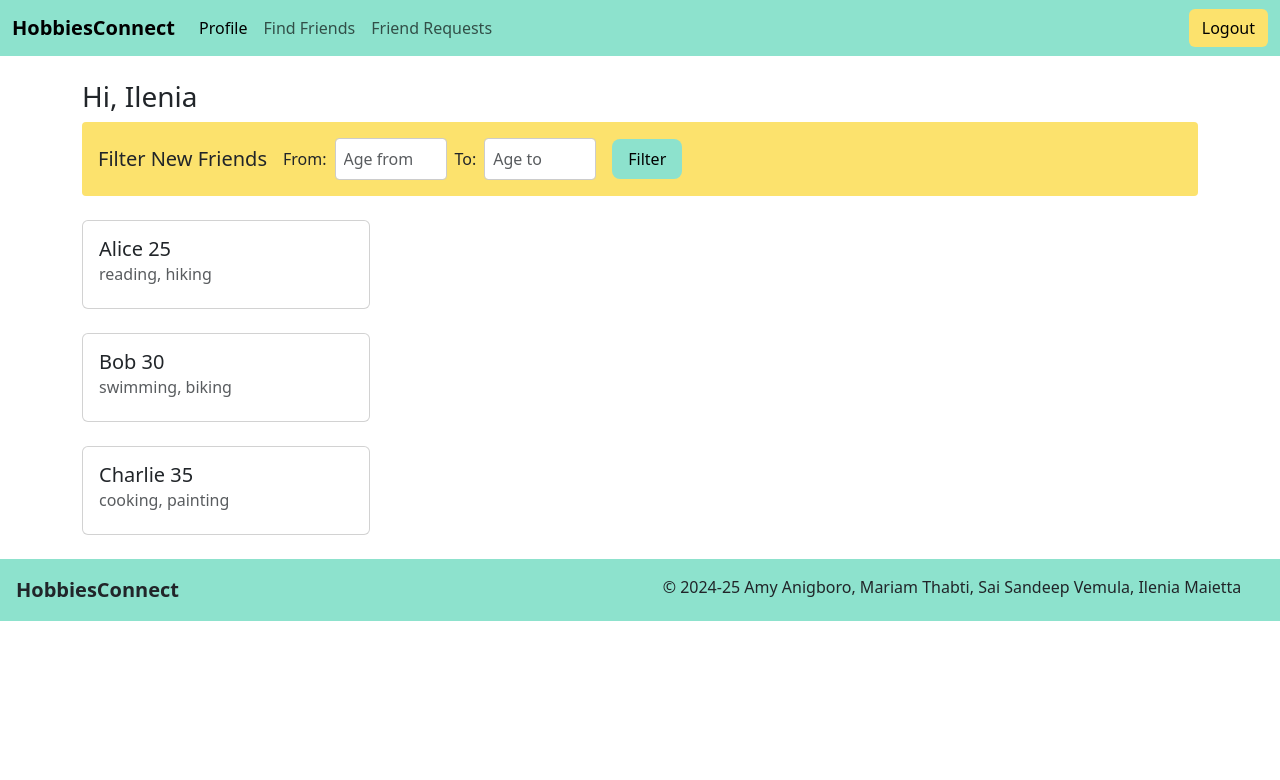
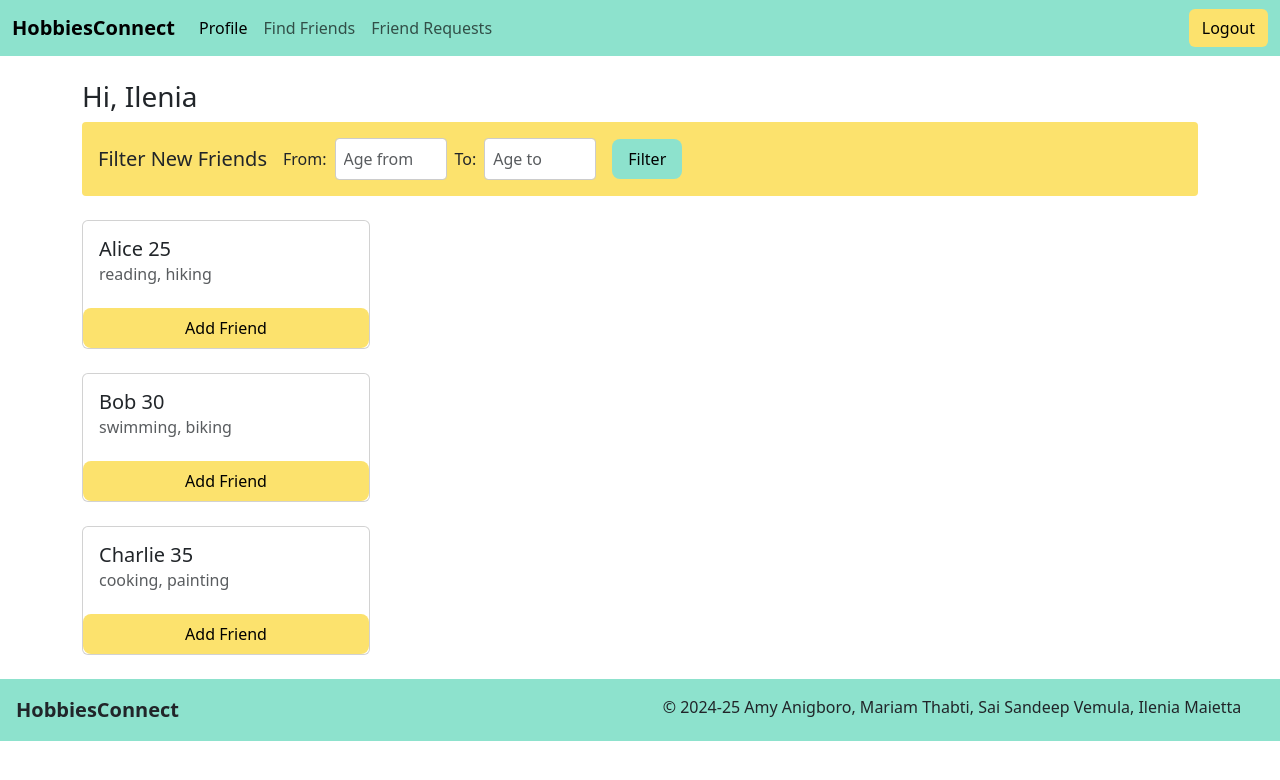
Before and after one commit to ileniadigital/HobbiesConnect, a Vue app in the folder frontend/: page /findfriends in a window 1280 px wide. Shown: the top 780 px of the page. Built offline with nearby package versions, Linux system fonts and the light colour scheme.

Commit message:
Created an add friend button

```diff
--- /dev/null
+++ b/frontend/src/components/AddFriend.vue
@@ -0,0 +1,30 @@
+<template>
+    <button class="btn btn-primary" @click="addFriend">Add Friend</button>
+</template>
+
+<script lang="ts">
+import { defineComponent } from "vue";
+export default defineComponent({
+    name: "AddFriend",
+    methods: {
+        addFriend() {
+            alert('Friend added!');
+        }
+    }
+})
+</script>
+
+<style scoped>
+.btn-primary {
+    background-color: #fce26d;
+    color: black;
+    border: none;
+    border-radius: 0.5rem;
+    padding: 0.5rem 1rem;
+    cursor: pointer;
+}
+
+.btn-primary:hover {
+    font-weight: bold;
+}
+</style>
--- a/frontend/src/components/Friend.vue
+++ b/frontend/src/components/Friend.vue
@@ -4,14 +4,19 @@
             <h5 class="card-title">{{ name }} {{ age }}</h5>
             <h6 class="card-subtitle mb-2 text-body-secondary">{{ hobbies.join(', ') }}</h6>
         </div>
+        <AddFriend />
     </div>
 </template>
 
 <script lang="ts">
 import { defineComponent, PropType } from "vue";
+import AddFriend from "../components/AddFriend.vue";
 
 export default defineComponent({
     name: "Friend",
+    components: {
+        AddFriend
+    },
     props: {
         name: {
             type: String,
```
